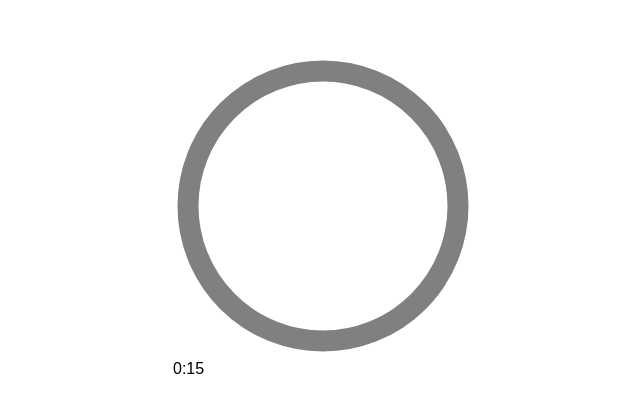
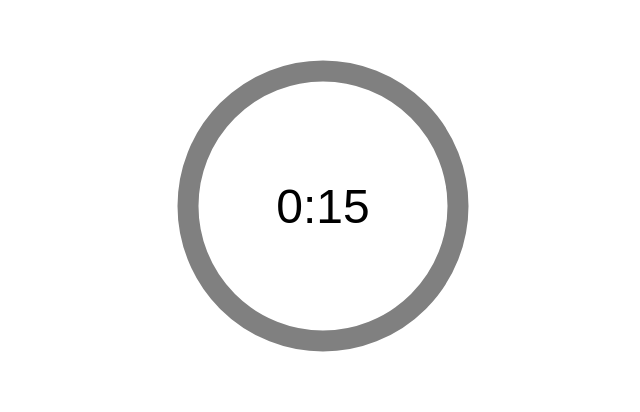
Before and after one commit to miguelcarmona23/Countdown-Timer, a plain HTML site: page index.html in a window 1280 px wide. Shown: the part 202-614 px from the top of the page, without its empty margins (317-957 px from the left). Drawn offline with Linux system fonts and the light colour scheme.

Commit message:
Added styling to base-timer__label

```diff
--- a/CSS/style.css
+++ b/CSS/style.css
@@ -46,3 +46,14 @@ body {
 .base-timer__path-remaining.red {
     color: red;
 }
+
+.base-timer__label {
+    position: absolute;
+    width: 300px;
+    height: 300px;
+    top: 0;
+    display: flex;
+    align-items: center;
+    justify-content: center;
+    font-size: 48px;
+}
```
